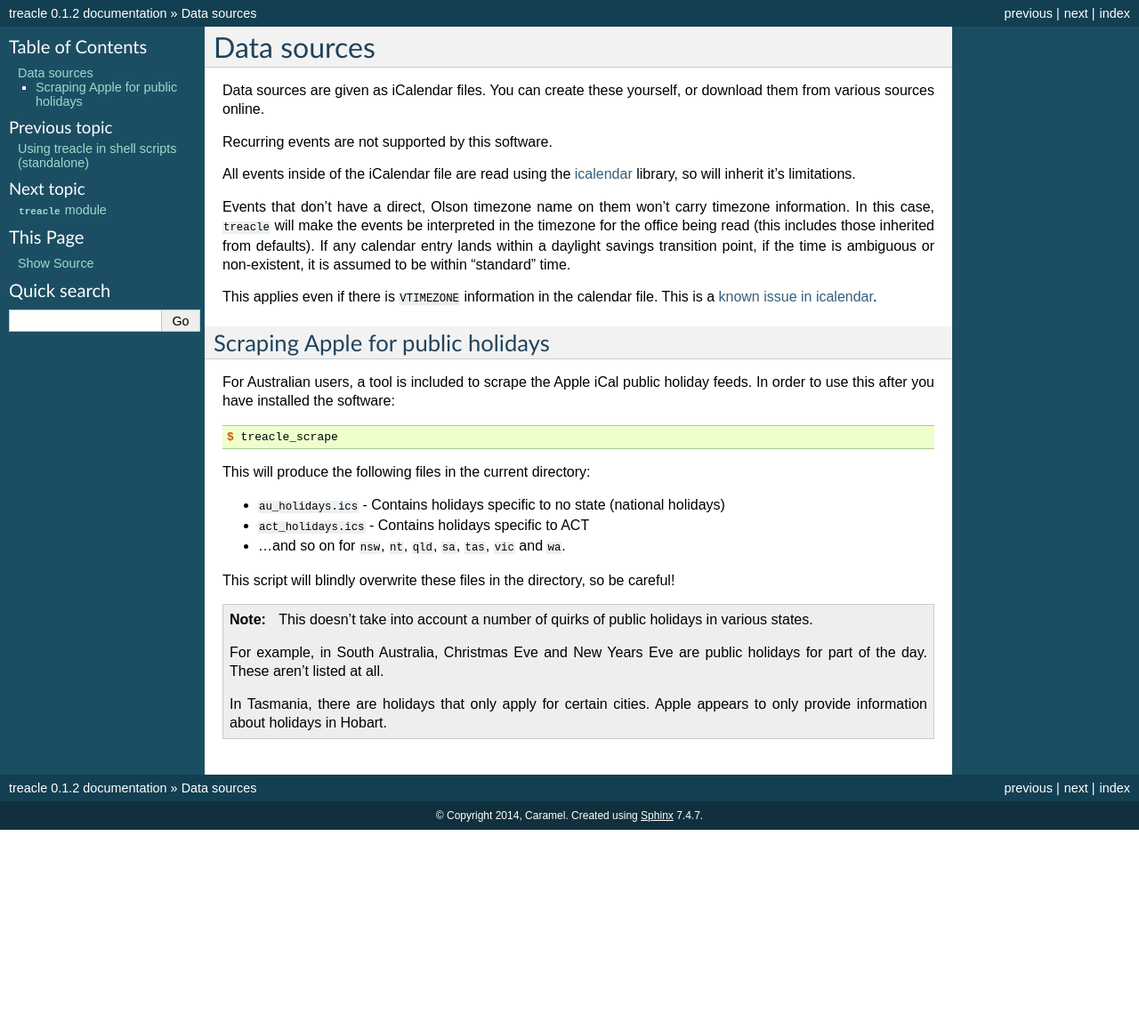
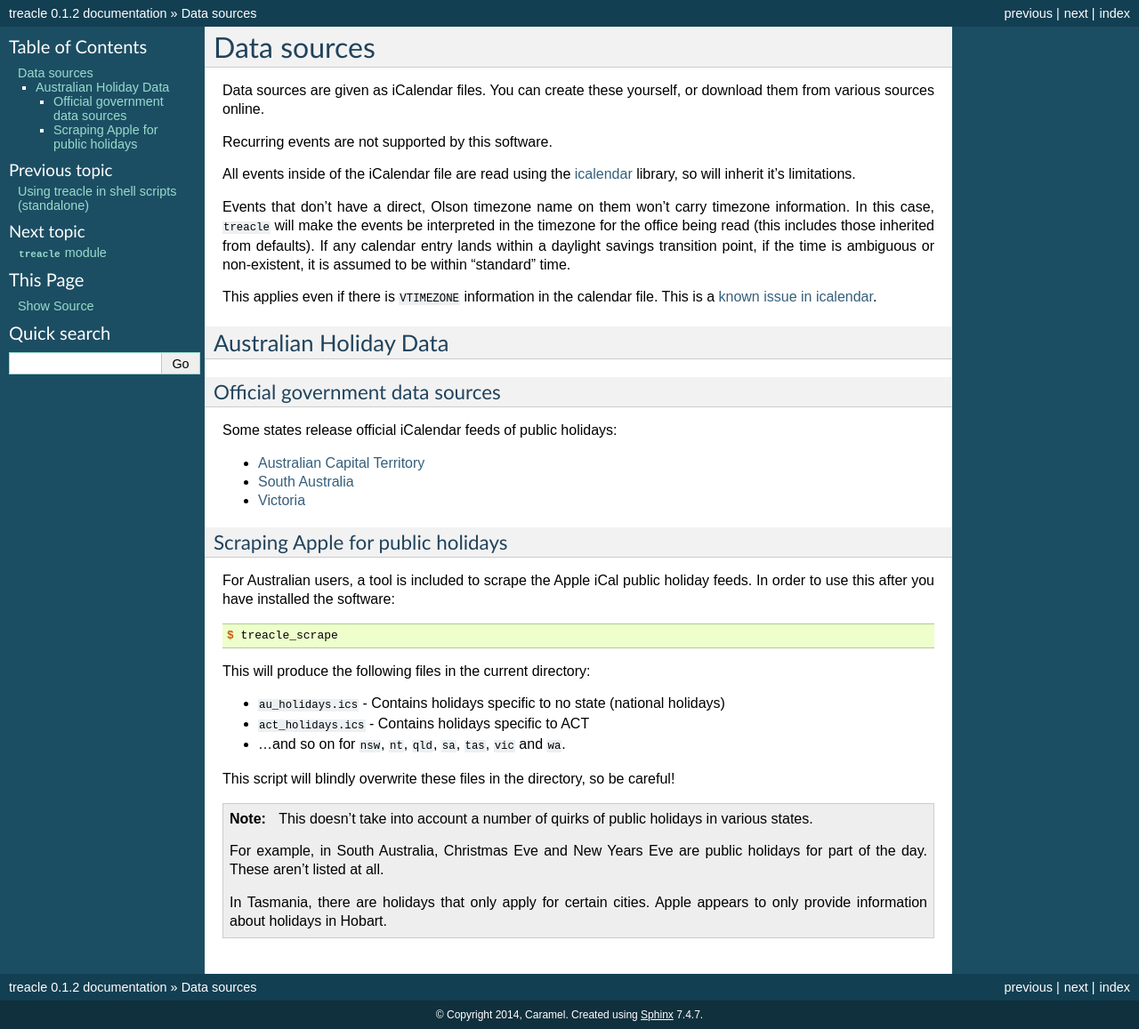
Before and after one commit to Caramel/treacle, a Sphinx documentation site: the page built from doc/source/datasources.rst, in a window 1280 px wide. Shown: the whole page at 89% size. Built offline with Sphinx 7.4.7, drawn with Linux system fonts in a browser that asks for light colours; before the commit the page ends 933 px from its top, so only the background shows below that.

Commit message:
Added notes about some Australian Government iCalendar sources

```diff
--- a/doc/source/datasources.rst
+++ b/doc/source/datasources.rst
@@ -12,6 +12,17 @@ Events that don't have a direct, Olson timezone name on them won't carry timezon
 
 This applies even if there is ``VTIMEZONE`` information in the calendar file.  This is a `known issue in icalendar <https://github.com/collective/icalendar/issues/44>`_.
 
+Australian Holiday Data
+=======================
+
+Official government data sources
+--------------------------------
+
+Some states release official iCalendar feeds of public holidays:
+
+* `Australian Capital Territory <http://www.cmd.act.gov.au/communication/holidays/public-holidays-ical/public-holidays>`_
+* `South Australia <http://www.safework.sa.gov.au/uploaded_files/holidayCalendar.ics>`_
+* `Victoria <http://www.vic.gov.au/ical/holidays.html>`_
 
 
 .. highlight:: console
```
